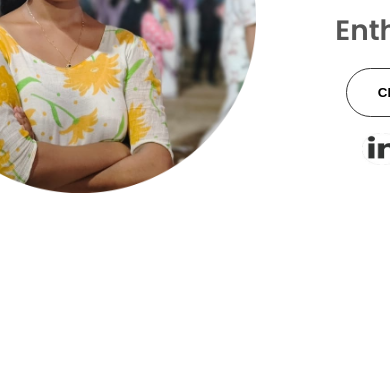
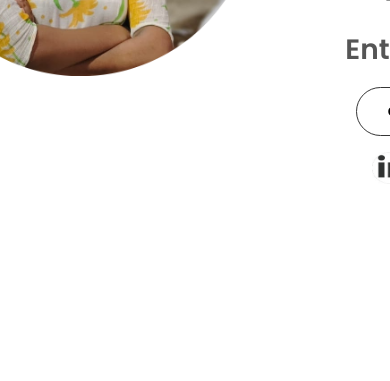
Before and after one commit to devanandan-a/my-portfolio, a plain HTML site: page index.html in a window 390 px wide. Shown: the part 463-844 px from the top of the page. Drawn offline with Linux system fonts and the light colour scheme.

Commit message:
updated styles

```diff
--- a/mediaqueries.css
+++ b/mediaqueries.css
@@ -5,4 +5,10 @@
     #hamburger-nav{
         display:flex;
     }
+    .section_pic-container{
+        margin-left: 10px;
+    }
+    #profile{
+        margin: 2px;
+    }
 }
--- a/style.css
+++ b/style.css
@@ -147,7 +147,7 @@ transform:rotate(-45deg)translate(10px,-5px);
     transform: none;
 }
 
-/SECTIONS/
+/*SECTIONS*/
 
 section{
     padding-top: 4vh;
@@ -174,7 +174,7 @@ section{
     display: flex;
     height: 350px;
     width: 350px;
-    margin: auto 0;
+    margin: 10px;
 }
 
 .section_text{
```
